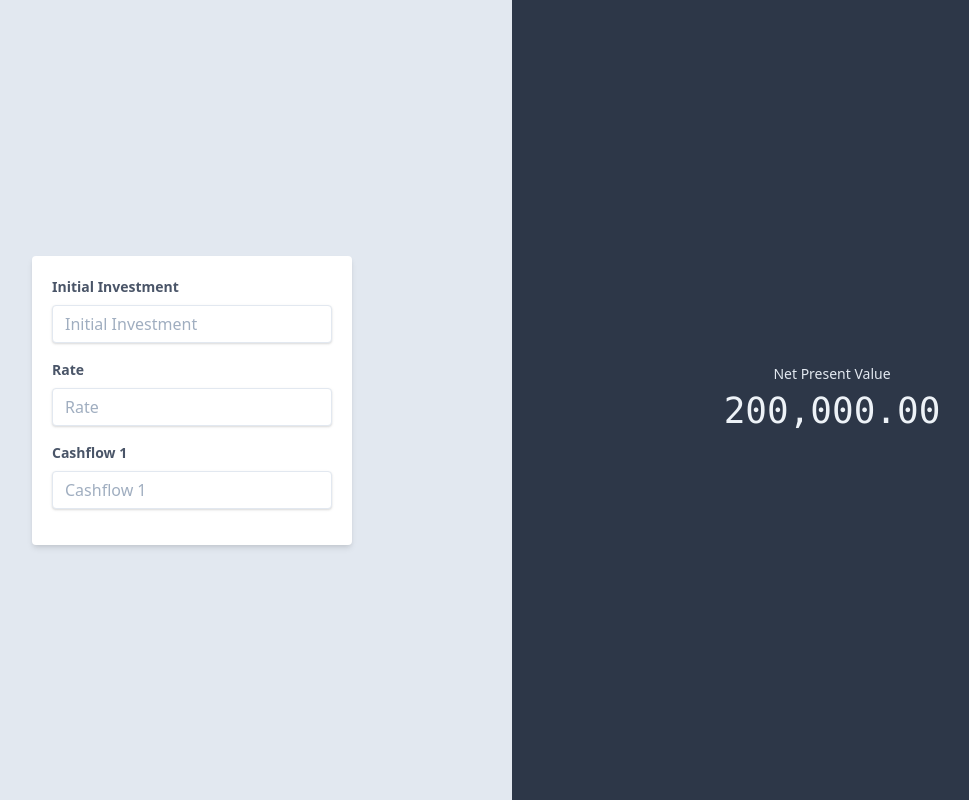
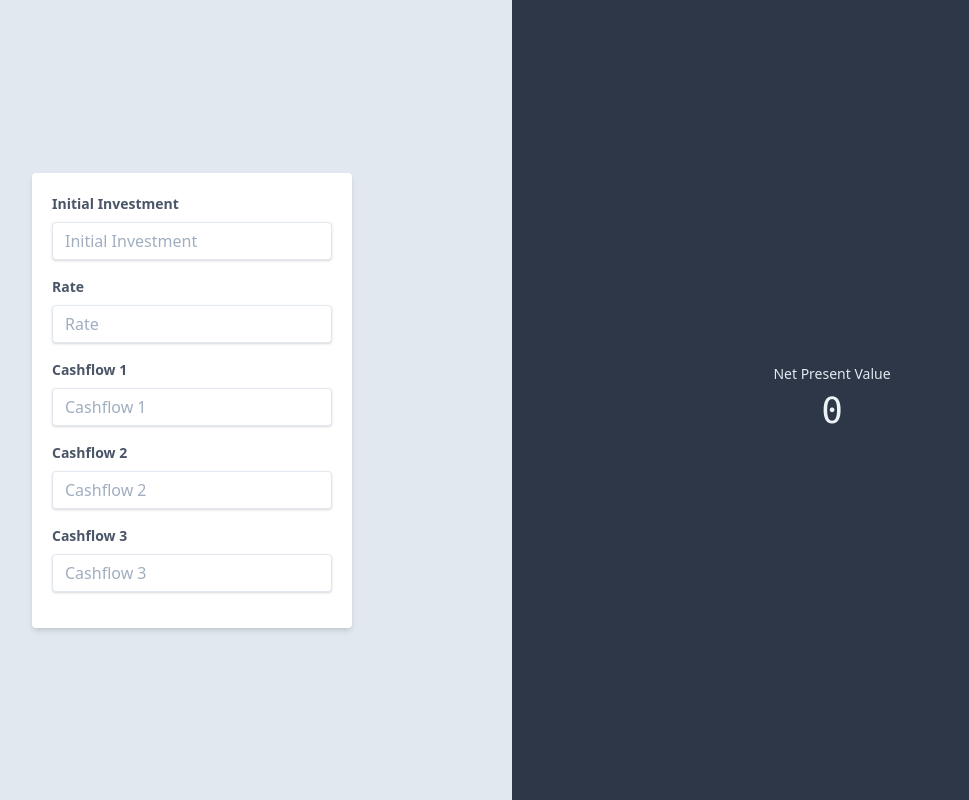
Before and after one commit to devforey/npv_calculator, a React (Create React App) app: page / in a window 1280 px wide. Shown: the whole page, without its empty margins (128-1097 px from the left). Built offline with nearby package versions, Linux system fonts and the light colour scheme.

Commit message:
Add initial calculation

```diff
--- a/src/modules/calculator/CalculatorPage.tsx
+++ b/src/modules/calculator/CalculatorPage.tsx
@@ -1,8 +1,23 @@
-import React from 'react';
-import CalculatorPanel from './components/calculator-panel/CalculatorPanel';
+import React, { useState, useEffect } from 'react';
+import CalculatorPanel, { CalculatorFormData } from './components/calculator-panel/CalculatorPanel';
 import CalculatorResultPanel from './components/calculator-result-panel/CalculatorResultPanel';
+import CalculatorService from './services/calculator-service';
+import CalculatorMapper from './services/calculator-mapper';
 
 const CalculatorPage = () => {
+    const [calculatorFormData, setCalculatorFormData] = useState<CalculatorFormData>({});
+    const [calculatorResult, setCalculatorResult] = useState<number | undefined>(0);
+
+    const calculatorService = CalculatorService();
+    const calculatorMapper = CalculatorMapper();
+
+    useEffect(() => {
+        const calculatorInputModel = calculatorMapper.mapFormData(calculatorFormData);
+        const netPresentValue = calculatorService.calculate(calculatorInputModel);
+        setCalculatorResult(netPresentValue);
+    }, [calculatorFormData, calculatorMapper, calculatorService]);
+
+    const render = () => {
         return <div className="
             h-screen
             w-screen
@@ -10,9 +25,21 @@ const CalculatorPage = () => {
             flex
             flex-row
         ">
-        <CalculatorPanel />
-        <CalculatorResultPanel />
+            <CalculatorPanel
+                formData={calculatorFormData}
+                onChange={handleCalculatorFormDataChange}
+            />
+            <CalculatorResultPanel
+                result={calculatorResult}
+            />
         </div>;
     };
 
+    const handleCalculatorFormDataChange = (calculatorFormData: CalculatorFormData) => {
+        setCalculatorFormData(calculatorFormData);
+    };
+
+    return render();
+};
+
 export default CalculatorPage;
--- a/src/modules/calculator/components/calculator-form-field/CalculatorFormField.tsx
+++ b/src/modules/calculator/components/calculator-form-field/CalculatorFormField.tsx
@@ -9,7 +9,6 @@ interface CalculatorFormField {
 const CalculatorFormField = ({
     label,
     className,
-    placeholder,
     ...props
 }: CalculatorFormField & React.InputHTMLAttributes<HTMLElement>) => {
     return <div className="mb-4">
@@ -22,9 +21,7 @@ const CalculatorFormField = ({
             {label}
         </label>
         <Input
-            id="initialInvestment"
             type="number"
-            placeholder={placeholder}
             {...props}
         />
     </div>
--- a/src/modules/calculator/components/calculator-panel/CalculatorPanel.tsx
+++ b/src/modules/calculator/components/calculator-panel/CalculatorPanel.tsx
@@ -1,7 +1,24 @@
-import React from 'react';
+import React, { ChangeEvent } from 'react';
 import CalculatorFormField from '../calculator-form-field/CalculatorFormField';
 
-const CalculatorPanel = () => {
+interface CalculatorPanelProps {
+    formData: CalculatorFormData,
+    onChange: OnCalculatorFormChange
+}
+
+export interface CalculatorFormData {
+    initialInvestment?: number,
+    rate?: number,
+    cashFlow1?: number,
+    cashFlow2?: number,
+    cashFlow3?: number,
+}
+
+export type OnCalculatorFormChange = (calculatorFormData: CalculatorFormData) => void;
+
+const CalculatorPanel = ({ formData, onChange }: CalculatorPanelProps) => {
+
+    const render = () => {
         return <div className="
             overflow-auto
 
@@ -25,22 +42,59 @@ const CalculatorPanel = () => {
                 action="">
 
                 <CalculatorFormField
+                    name="initialInvestment"
                     label="Initial Investment"
                     placeholder="Initial Investment"
+                    value={formData.initialInvestment}
+                    onChange={handleFormChange}
                 />
 
                 <CalculatorFormField
+                    name="rate"
                     label="Rate"
                     placeholder="Rate"
+                    value={formData.rate}
+                    onChange={handleFormChange}
                 />
 
                 <CalculatorFormField
+                    name="cashFlow1"
                     label="Cashflow 1"
                     placeholder="Cashflow 1"
+                    value={formData.cashFlow1}
+                    onChange={handleFormChange}
+                />
+
+                <CalculatorFormField
+                    name="cashFlow2"
+                    label="Cashflow 2"
+                    placeholder="Cashflow 2"
+                    value={formData.cashFlow2}
+                    onChange={handleFormChange}
+                />
+
+                <CalculatorFormField
+                    name="cashFlow3"
+                    label="Cashflow 3"
+                    placeholder="Cashflow 3"
+                    value={formData.cashFlow3}
+                    onChange={handleFormChange}
                 />
 
             </form>
         </div>;
     };
 
+    const handleFormChange = (event: ChangeEvent<HTMLInputElement>) => {
+        const newFormData = {
+            ...formData,
+            [event.target.name]: event.target.value
+        } as CalculatorFormData;
+        onChange(newFormData);
+    };
+
+    return render();
+
+};
+
 export default CalculatorPanel;
--- a/src/modules/calculator/components/calculator-result-panel/CalculatorResultPanel.tsx
+++ b/src/modules/calculator/components/calculator-result-panel/CalculatorResultPanel.tsx
@@ -1,6 +1,10 @@
 import React from 'react';
 
-const CalculatorResultPanel = () => {
+interface CalculatorResultPanelProps {
+    result?: number
+}
+
+const CalculatorResultPanel = ({ result }: CalculatorResultPanelProps) => {
     return <div className="
         overflow-auto
 
@@ -25,7 +29,7 @@ const CalculatorResultPanel = () => {
             block
             font-mono
         ">
-            200,000.00
+            { result === undefined ? '--' : result }
         </h1>
     </div>;
 };
--- /dev/null
+++ b/src/modules/calculator/services/calculator-input-model.ts
@@ -0,0 +1,7 @@
+export default interface CalculatorInputModel {
+    initialInvestment: number,
+    rate: number,
+    cashFlow1: number,
+    cashFlow2: number,
+    cashFlow3: number,
+}
--- /dev/null
+++ b/src/modules/calculator/services/calculator-mapper.ts
@@ -0,0 +1,20 @@
+import { CalculatorFormData } from '../components/calculator-panel/CalculatorPanel';
+import CalculatorInputModel from './calculator-input-model';
+
+const CalculatorMapper = () => {
+
+    const mapFormData = (formData: CalculatorFormData): CalculatorInputModel => {
+        return {
+            initialInvestment: formData.initialInvestment || 0,
+            rate: formData.rate || 0,
+            cashFlow1: formData.cashFlow1 || 0,
+            cashFlow2: formData.cashFlow2 || 0,
+            cashFlow3: formData.cashFlow3 || 0,
+        } as CalculatorInputModel;
+    };
+
+    return { mapFormData };
+
+};
+
+export default CalculatorMapper;
--- /dev/null
+++ b/src/modules/calculator/services/calculator-service.ts
@@ -0,0 +1,19 @@
+import CalculatorInputModel from './calculator-input-model';
+
+const CalculatorService = () => {
+
+    const calculate = (input: CalculatorInputModel): number => {
+        const rate = input.rate * 0.01;
+        const cashFlow1 = input.cashFlow1 / Math.pow((1 + rate), 1);
+        const cashFlow2 = input.cashFlow2 / Math.pow((1 + rate), 2);
+        const cashFlow3 = input.cashFlow3 / Math.pow((1 + rate), 3);
+        const rawResult = cashFlow1 + cashFlow2 + cashFlow3 - input.initialInvestment;
+        const result = +rawResult.toFixed(2);
+        return result;
+    };
+
+    return { calculate };
+
+}
+
+export default CalculatorService;
```
Lines whose indentation alone changed are shown as unchanged.
